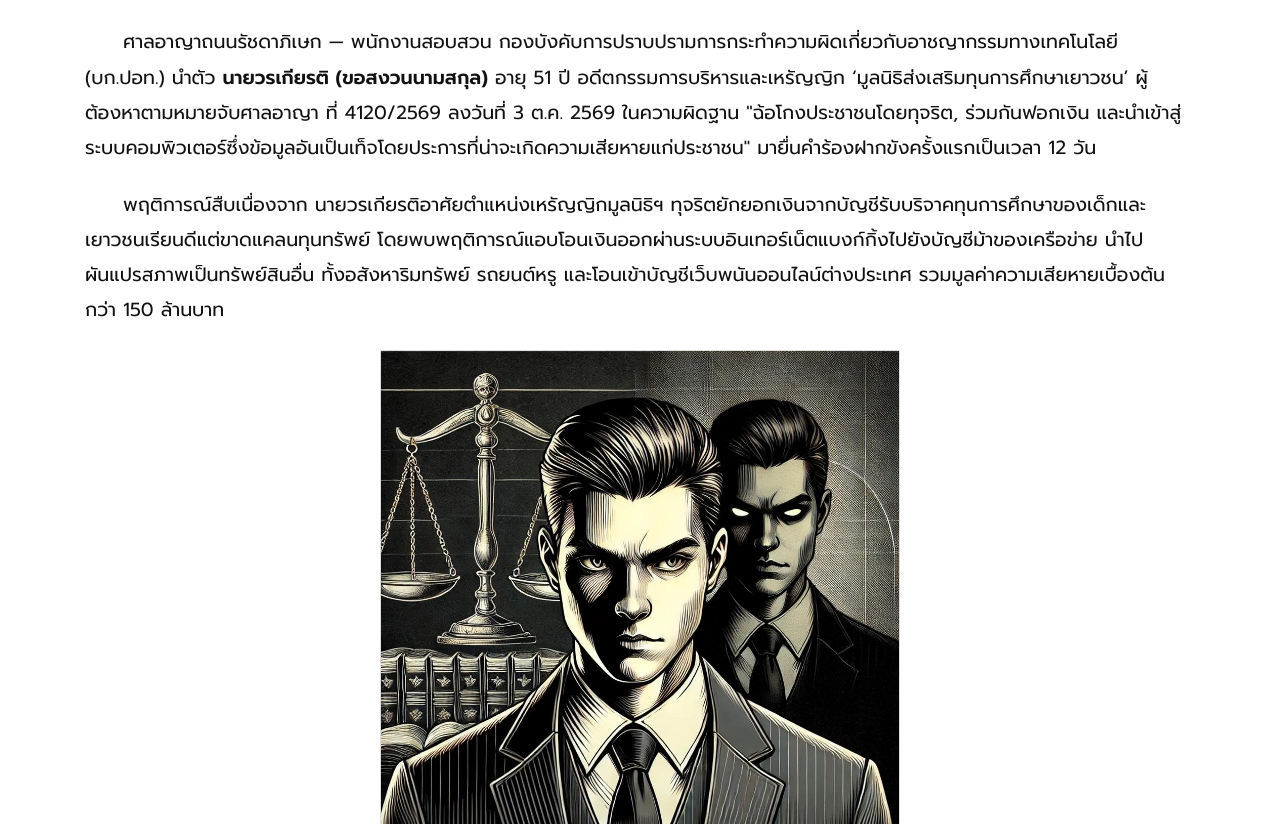
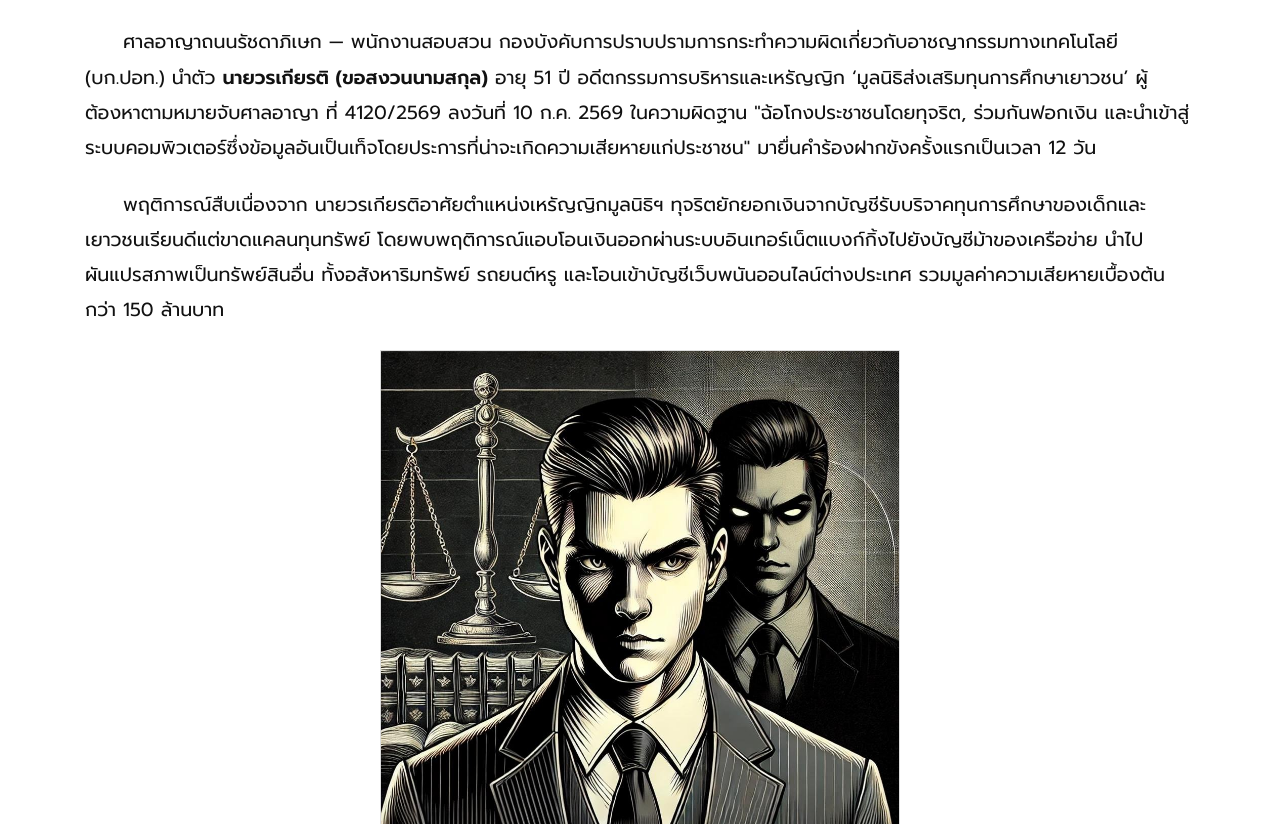
Before and after one commit to RDXNUT/KHAOTRONG, a plain HTML site: page index.html in a window 1280 px wide. Shown: the part 1098-1922 px from the top of the page. Drawn offline with Linux system fonts and the light colour scheme.

Commit message:
Add files via upload

```diff
--- a/index.html
+++ b/index.html
@@ -86,7 +86,7 @@
     </figure>
 
     <div class="body">
-      <p>ศาลอาญาถนนรัชดาภิเษก — พนักงานสอบสวน กองบังคับการปราบปรามการกระทำความผิดเกี่ยวกับอาชญากรรมทางเทคโนโลยี (บก.ปอท.) นำตัว <strong>นายวรเกียรติ (ขอสงวนนามสกุล)</strong> อายุ 51 ปี อดีตกรรมการบริหารและเหรัญญิก ‘มูลนิธิส่งเสริมทุนการศึกษาเยาวชน’ ผู้ต้องหาตามหมายจับศาลอาญา ที่ 4120/2569 ลงวันที่ 3 ต.ค. 2569 ในความผิดฐาน "ฉ้อโกงประชาชนโดยทุจริต, ร่วมกันฟอกเงิน และนำเข้าสู่ระบบคอมพิวเตอร์ซึ่งข้อมูลอันเป็นเท็จโดยประการที่น่าจะเกิดความเสียหายแก่ประชาชน" มายื่นคำร้องฝากขังครั้งแรกเป็นเวลา 12 วัน</p>
+      <p>ศาลอาญาถนนรัชดาภิเษก — พนักงานสอบสวน กองบังคับการปราบปรามการกระทำความผิดเกี่ยวกับอาชญากรรมทางเทคโนโลยี (บก.ปอท.) นำตัว <strong>นายวรเกียรติ (ขอสงวนนามสกุล)</strong> อายุ 51 ปี อดีตกรรมการบริหารและเหรัญญิก ‘มูลนิธิส่งเสริมทุนการศึกษาเยาวชน’ ผู้ต้องหาตามหมายจับศาลอาญา ที่ 4120/2569 ลงวันที่ 10 ก.ค. 2569 ในความผิดฐาน "ฉ้อโกงประชาชนโดยทุจริต, ร่วมกันฟอกเงิน และนำเข้าสู่ระบบคอมพิวเตอร์ซึ่งข้อมูลอันเป็นเท็จโดยประการที่น่าจะเกิดความเสียหายแก่ประชาชน" มายื่นคำร้องฝากขังครั้งแรกเป็นเวลา 12 วัน</p>
 
       <p>พฤติการณ์สืบเนื่องจาก นายวรเกียรติอาศัยตำแหน่งเหรัญญิกมูลนิธิฯ ทุจริตยักยอกเงินจากบัญชีรับบริจาคทุนการศึกษาของเด็กและเยาวชนเรียนดีแต่ขาดแคลนทุนทรัพย์ โดยพบพฤติการณ์แอบโอนเงินออกผ่านระบบอินเทอร์เน็ตแบงก์กิ้งไปยังบัญชีม้าของเครือข่าย นำไปผันแปรสภาพเป็นทรัพย์สินอื่น ทั้งอสังหาริมทรัพย์ รถยนต์หรู และโอนเข้าบัญชีเว็บพนันออนไลน์ต่างประเทศ รวมมูลค่าความเสียหายเบื้องต้นกว่า 150 ล้านบาท</p>
 
```
